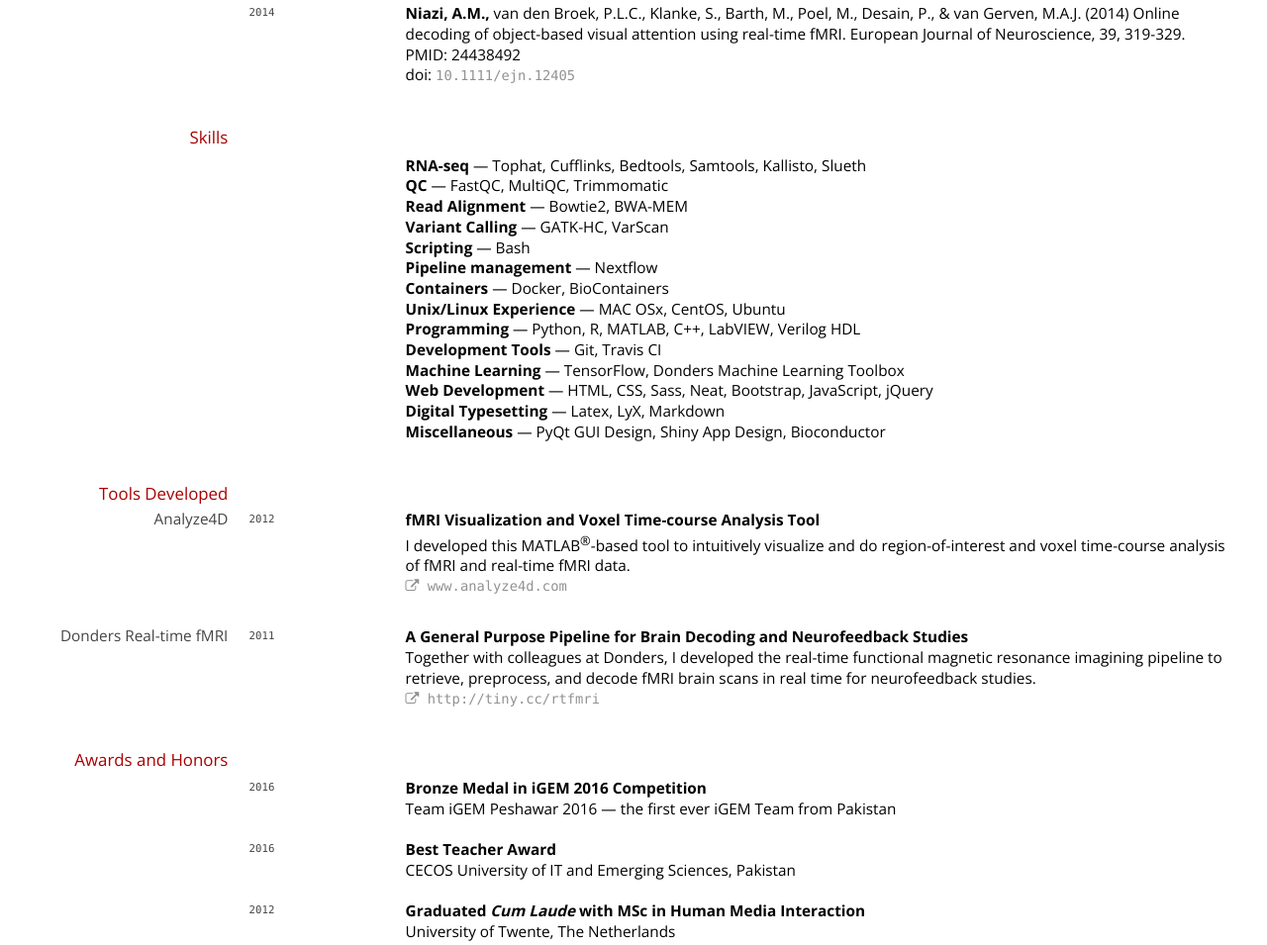
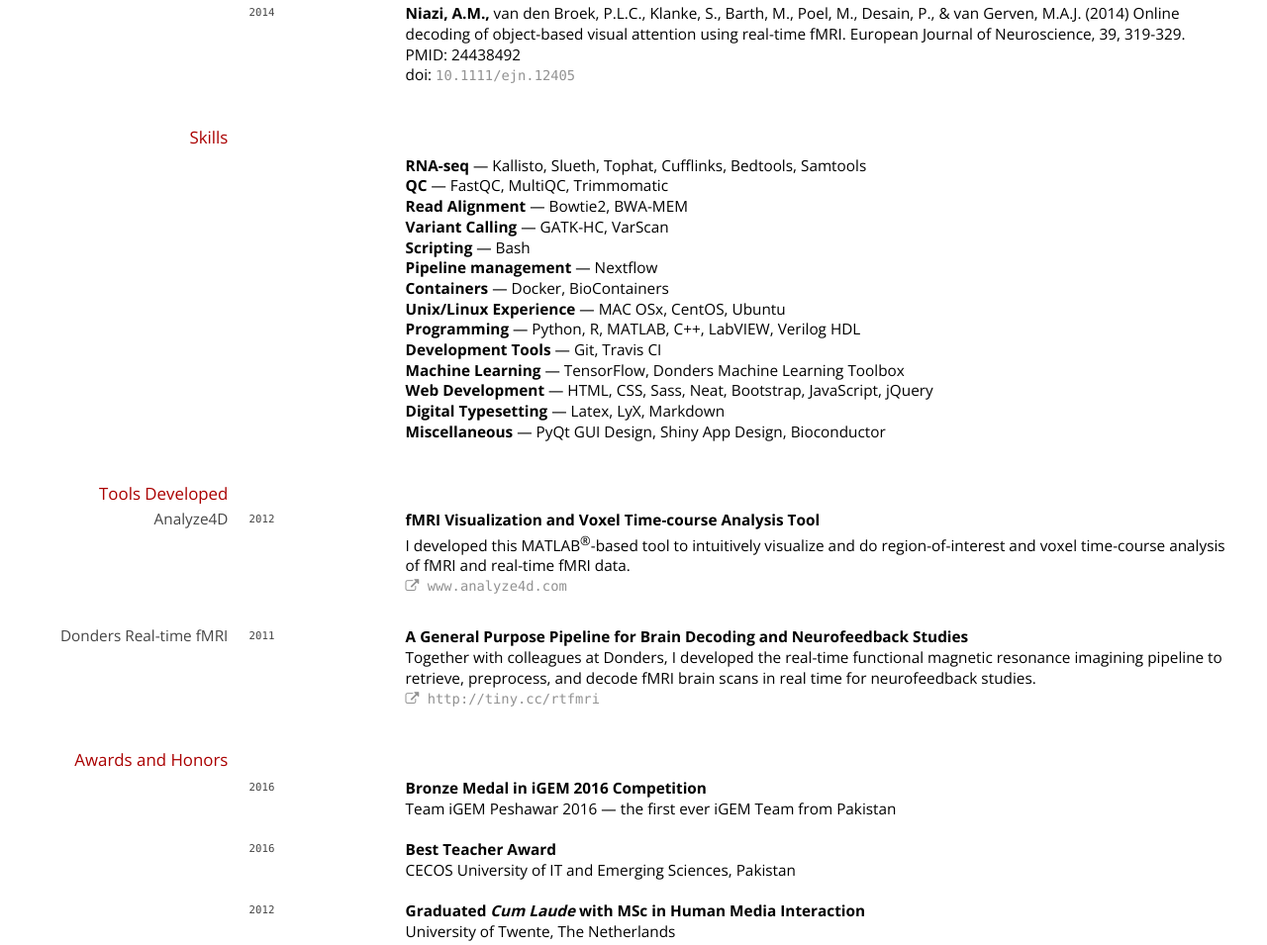
Before and after one commit to adnaniazi/cur-vit, a plain HTML site: page index.html in a window 1280 px wide. Shown: the part 1045-2000 px from the top of the page at 99% size. Drawn offline with nearby package versions, Linux system fonts and the light colour scheme; files whose address does not match are found by name.

Commit message:
Updated CV

```diff
--- a/index.html
+++ b/index.html
@@ -85,7 +85,7 @@ PMID: 24438492
 <br>
 doi: <span id="my-inline-urls"><a href="http://onlinelibrary.wiley.com/doi/10.1111/ejn.12405/abstract">10.1111/ejn.12405</a></span></strong></p>
 <h2 id="skills">Skills</h2>
-<p><strong>RNA-seq</strong> — Tophat, Cufflinks, Bedtools, Samtools, Kallisto, Slueth</p>
+<p><strong>RNA-seq</strong> — Kallisto, Slueth, Tophat, Cufflinks, Bedtools, Samtools</p>
 <p><strong>QC</strong> — FastQC, MultiQC, Trimmomatic</p>
 <p><strong>Read Alignment</strong> — Bowtie2, BWA-MEM</p>
 <p><strong>Variant Calling</strong> — GATK-HC, VarScan</p>
```
Also changed, not shown: kit-imports/skills.html (+1 -1 lines).
